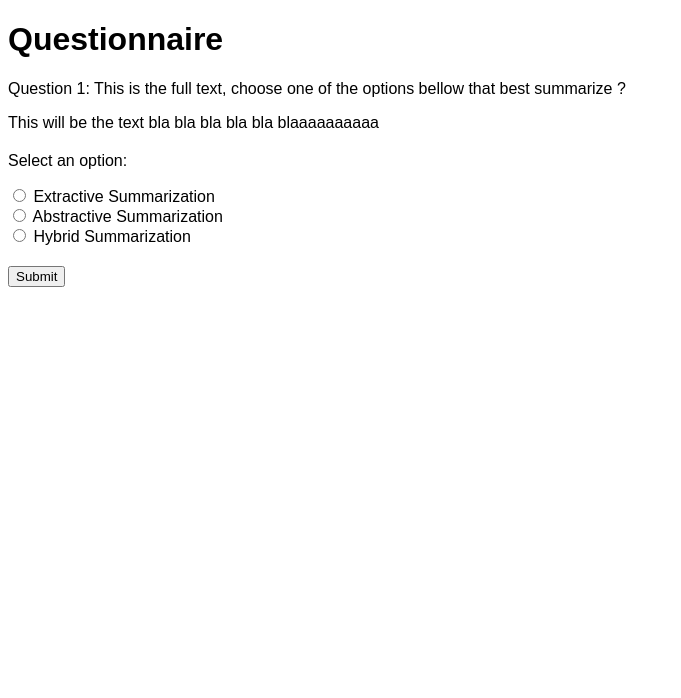
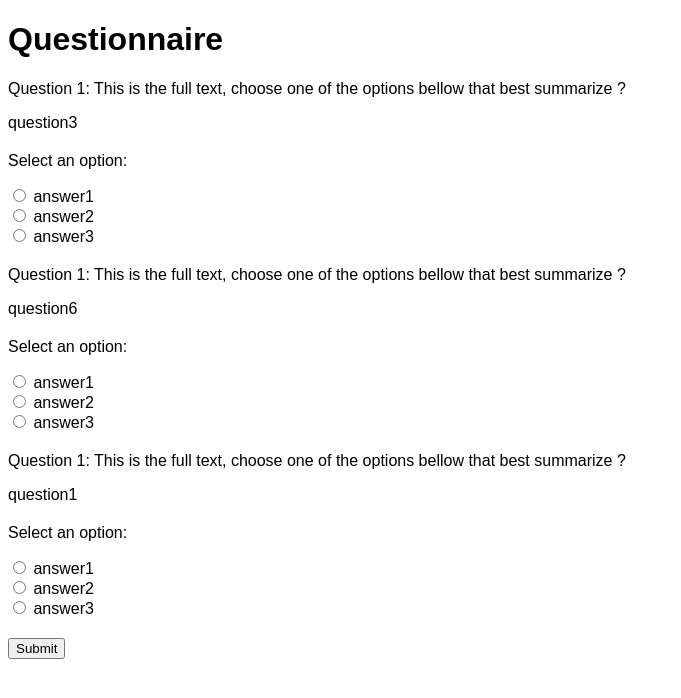
Before and after one commit to barca42/TextSummraizerSurvey, a Flask app: page / in a window 1280 px wide. Shown: the top 698 px of the page, without its empty margins (0-681 px from the left). Run offline with Flask 3, Linux system fonts and the light colour scheme.

Commit message:
Randomly choose questions + choice.

```diff
--- /dev/null
+++ b/data/questions.csv
@@ -0,0 +1,9 @@
+"id","question","extractive","abstractive","hybrid"
+1,"question1","answer1","answer2","answer3"
+2,"question2","answer1","answer2","answer3"
+3,"question3","answer1","answer2","answer3"
+4,"question4","answer1","answer2","answer3"
+5,"question5","answer1","answer2","answer3"
+6,"question6","answer1","answer2","answer3"
+7,"question7","answer1","answer2","answer3"
+8,"question8","answer1","answer2","answer3"
--- a/main.py
+++ b/main.py
@@ -1,8 +1,13 @@
-import flask
 from flask import Flask, render_template
+import pandas as pd
+
+questions = pd.read_csv('data/questions.csv')
 
 app = Flask(__name__)
 
+
 @app.route('/')
 def hello_world():
-    return render_template('survey.html')
+    sample_questions = questions.sample(3)
+
+    return render_template('survey.html', questions=sample_questions.to_dict('records'))
--- a/requirements.txt
+++ b/requirements.txt
@@ -1 +1,2 @@
 flask
+pandas
--- a/templates/survey.html
+++ b/templates/survey.html
@@ -16,18 +16,26 @@
 <body>
     <h1>Questionnaire</h1>
     <form id="questionnaireForm">
+        {% for question in questions%}
+
         <div class="question">
             <p>Question 1: This is the full text, choose one of the options bellow that best summarize ?</p>
-            <p>This will be the text bla bla bla bla bla blaaaaaaaaaa</p>
+            <p>
+                {{ question["question"] }}
+            </p>
         </div>
         <div class="question">
             <p>Select an option:</p>
-            <label><input type="radio" name="summary" value="extractive"> Extractive Summarization</label><br>
-            <label><input type="radio" name="summary" value="abstractive"> Abstractive Summarization</label><br>
-            <label><input type="radio" name="summary" value="hybrid"> Hybrid Summarization</label><br>
+            <label><input type="radio" name="{{ question["id" ]}}-summary" value="extractive"> {{ question["extractive"] }}</label><br>
+            <label><input type="radio" name="{{ question["id" ]}}-summary" value="abstractive"> {{ question["abstractive"] }}</label><br>
+            <label><input type="radio" name="{{ question["id" ]}}-summary" value="hybrid"> {{ question["hybrid"] }}</label><br>
         </div>
-        <!-- Add more questions here -->
+
+        {% endfor %}
+
         <button type="submit">Submit</button>
+
+
     </form>
 
     </body>
```
